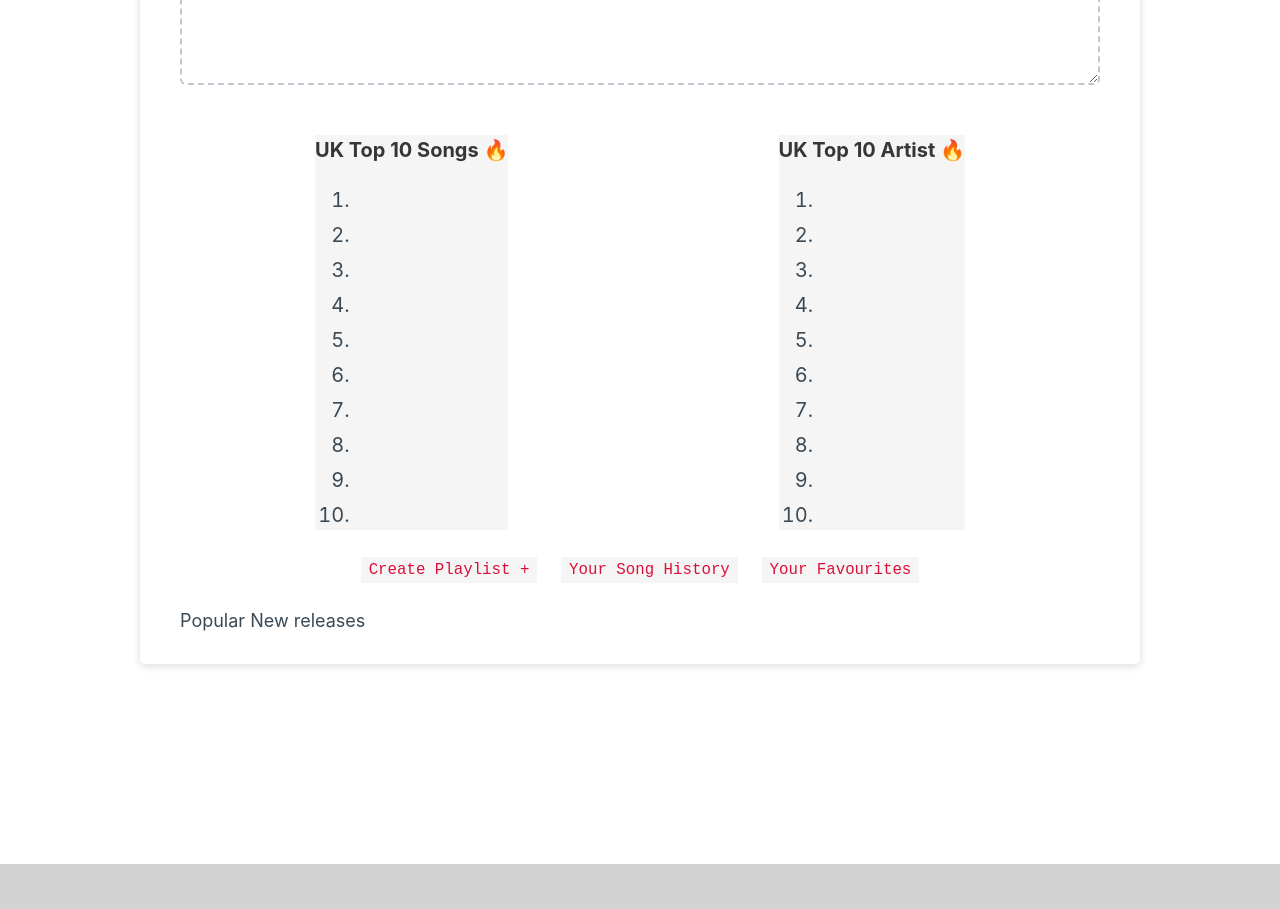
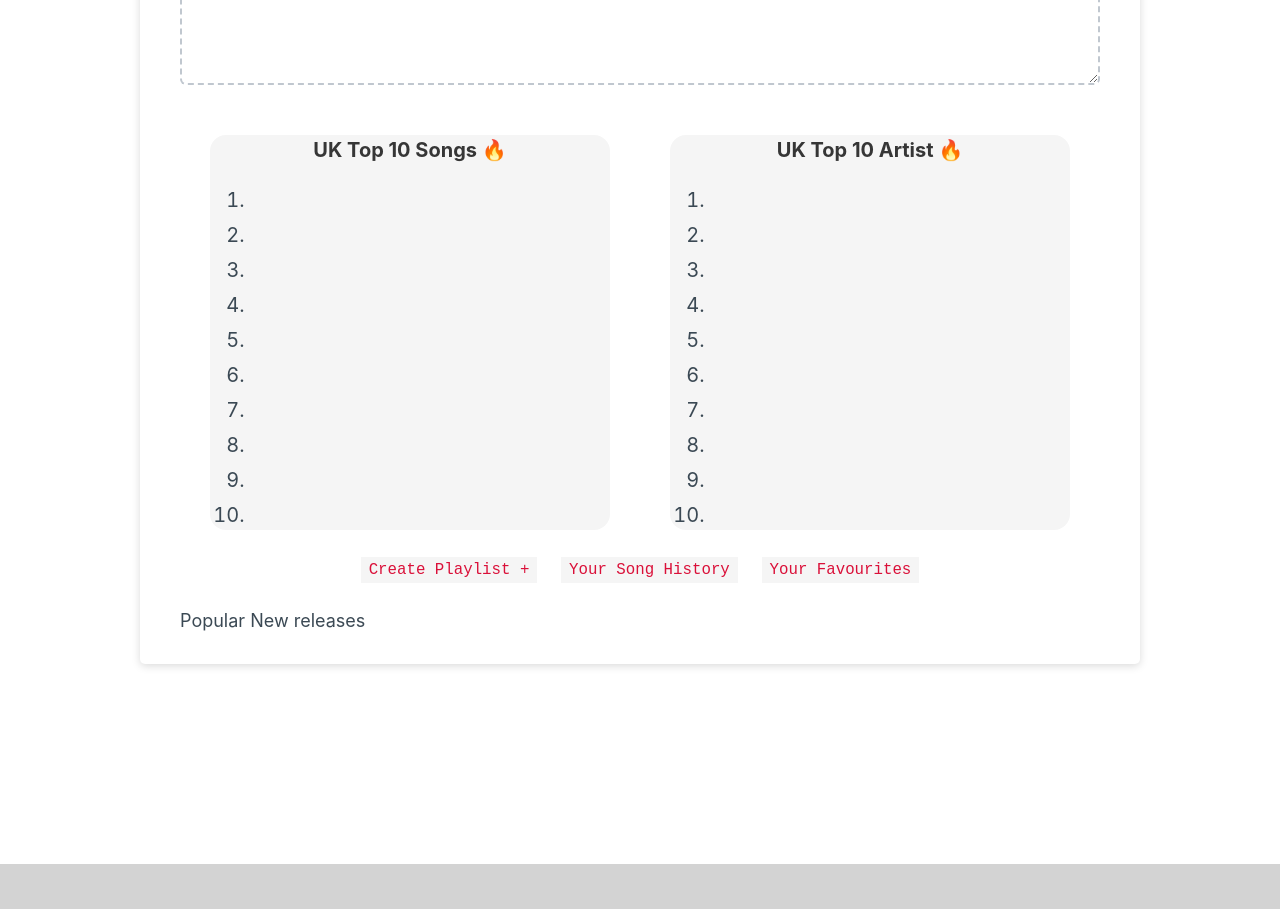
Before and after one commit to blanfried/Lyric-Finder, a plain HTML site: page index.html in a window 1280 px wide. Shown: the part 1320-2229 px from the top of the page. Drawn offline with nearby package versions, Linux system fonts and the light colour scheme.

Commit message:
style change

```diff
--- a/assets/css/style.css
+++ b/assets/css/style.css
@@ -70,6 +70,11 @@
   height: 3px;
 }
 
+#chart {
+  width: 25rem;
+  border-radius: 1rem;
+}
+
 #search-btn {
   justify-self: center;
 }
```
Lines whose indentation alone changed are shown as unchanged.
